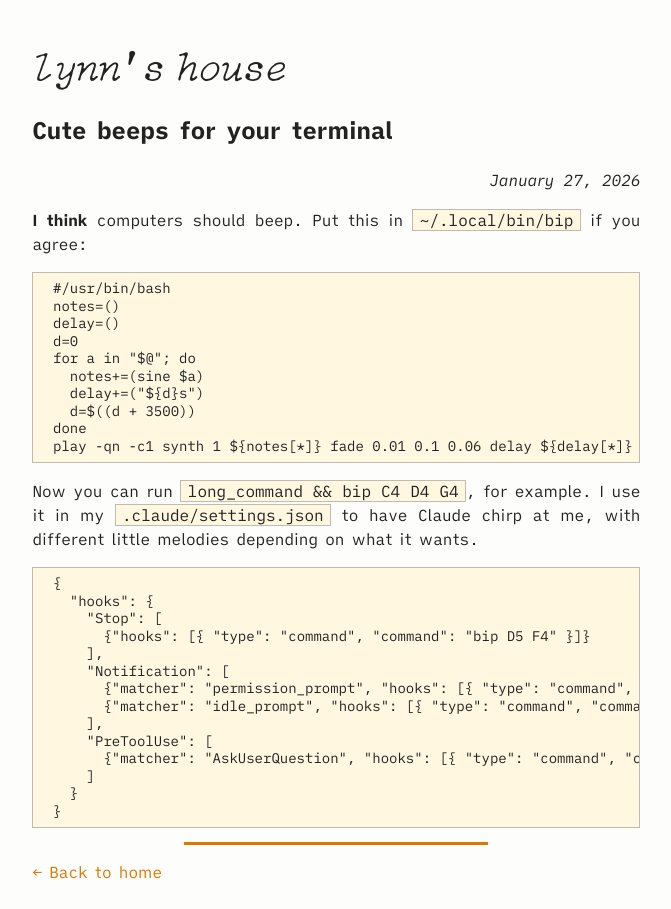
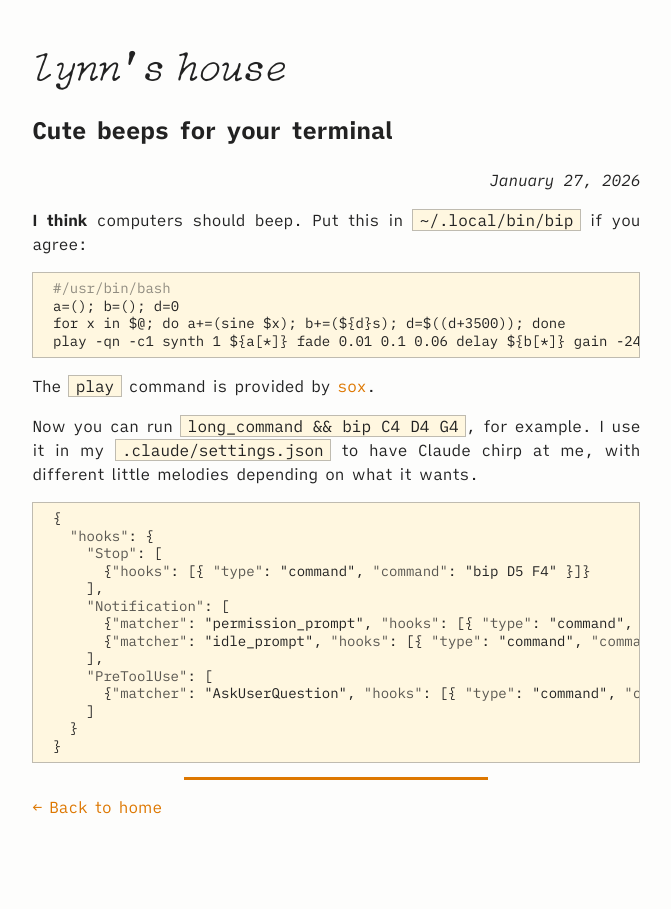
Before and after one commit to lynn/lynn.github.io, a Jekyll site: the page built from _posts/2026-01-27-bip.md, in a window 1280 px wide. Shown: the whole page, without its empty margins (70-741 px from the left). Built offline with Jekyll 4.4.1, drawn with Linux system fonts in a browser that asks for light colours.

Commit message:
sox note

````diff
--- a/_posts/2026-01-27-bip.md
+++ b/_posts/2026-01-27-bip.md
@@ -8,16 +8,12 @@ date: 2026-01-27
 
 ```bash
 #/usr/bin/bash
-notes=()
-delay=()
-d=0
-for a in "$@"; do
-  notes+=(sine $a)
-  delay+=("${d}s")
-  d=$((d + 3500))
-done
-play -qn -c1 synth 1 ${notes[*]} fade 0.01 0.1 0.06 delay ${delay[*]} gain -24
+a=(); b=(); d=0
+for x in $@; do a+=(sine $x); b+=(${d}s); d=$((d+3500)); done
+play -qn -c1 synth 1 ${a[*]} fade 0.01 0.1 0.06 delay ${b[*]} gain -24
 ```
+
+The `play` command is provided by [sox](https://en.wikipedia.org/wiki/SoX).
 
 Now you can run `long_command && bip C4 D4 G4`, for example. I use it in my `.claude/settings.json` to have Claude chirp at me, with different little melodies depending on what it wants.
 
--- a/main.css
+++ b/main.css
@@ -76,6 +76,8 @@ article time { display: block; text-align: right; font-style: italic; }
 article pre { background-color: light-dark(#fff7e0, #2a1a3a); border: 1px solid #8888; padding: 0.5em 1.4em; line-height: 1.25; font-size: 14px; overflow-x: scroll; }
 article code { background-color: light-dark(#fff7e0, #2a1a3a); border: 1px solid #8888; padding: 0em 0.4em; }
 article pre code { background-color: transparent; padding: 0; border: none; }
+article pre .c { opacity: 0.5; }
+article pre .nl { opacity: 0.75; }
 
 @media only screen and (min-height: 600px) and (min-width: 38em) {
   .short-screen { display: none; }
````
